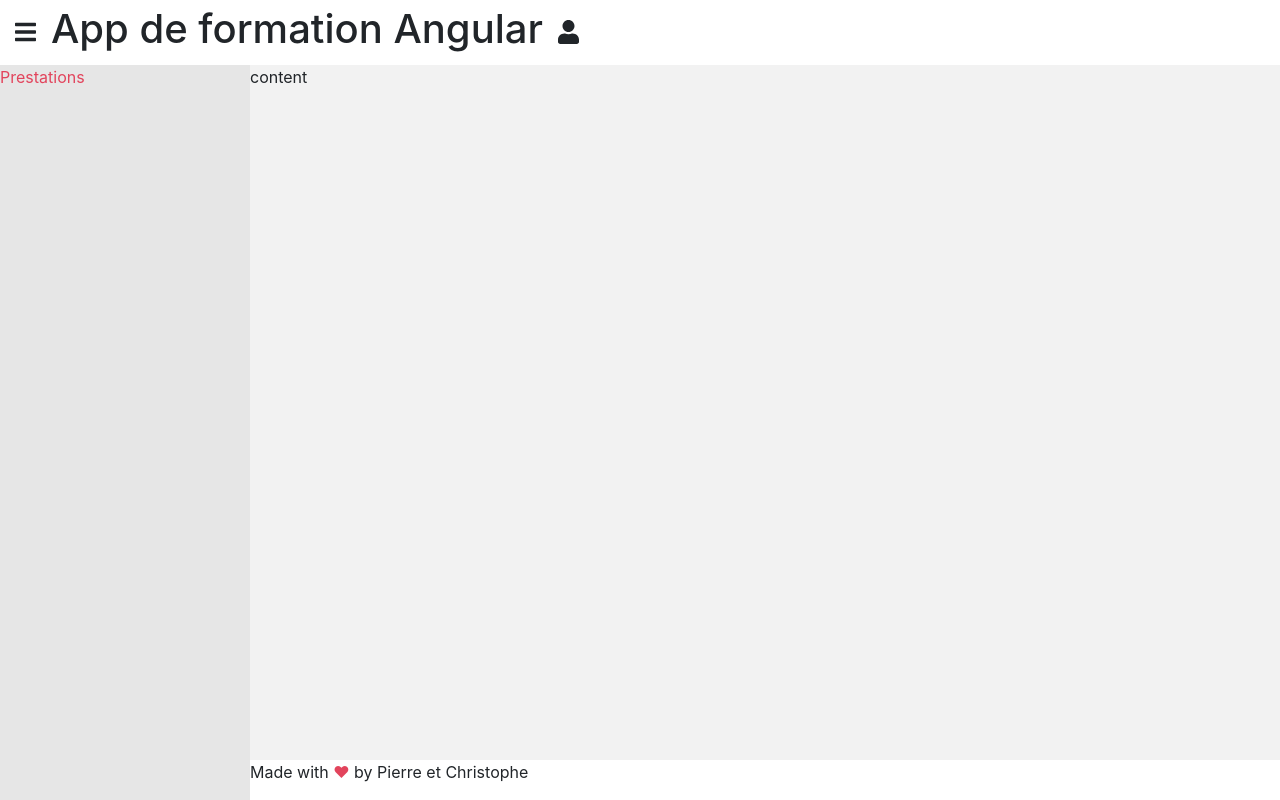
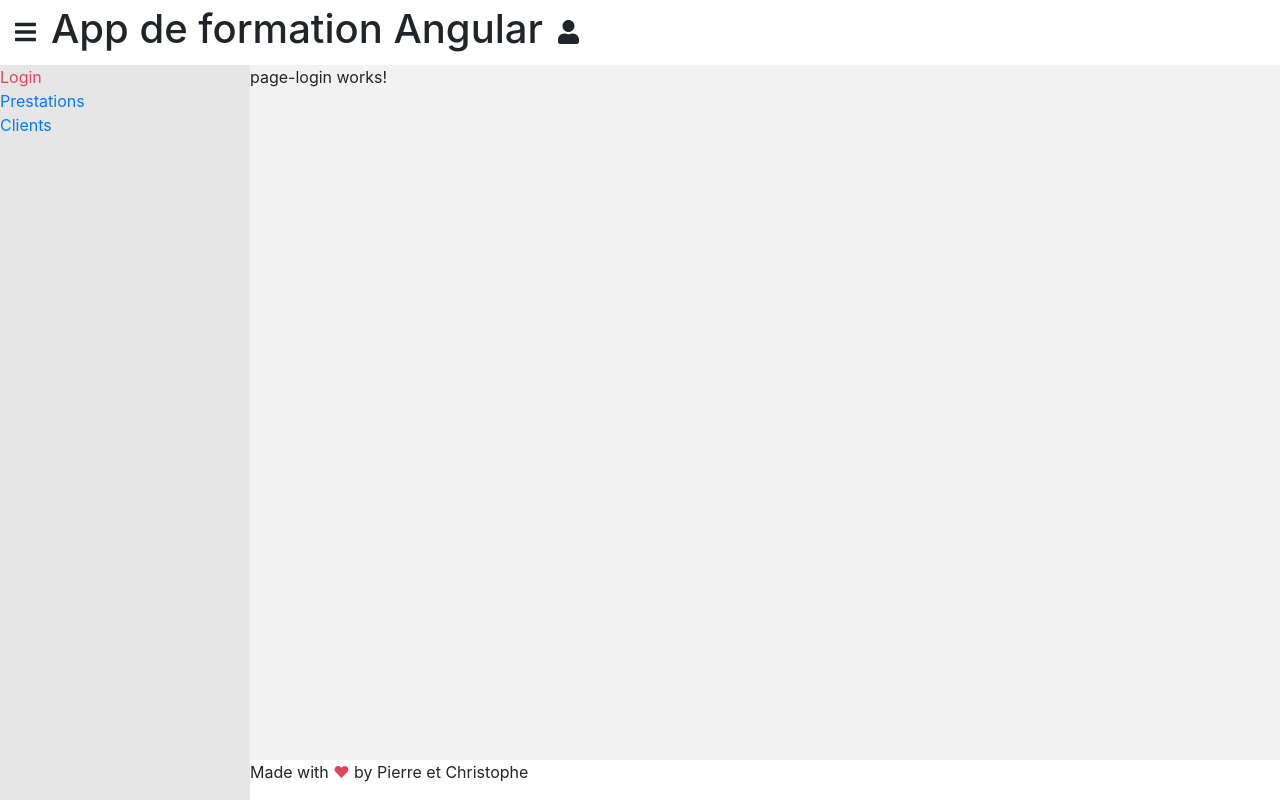
Before and after one commit to Meshvere/crm-angular-nov2018, an Angular app in the folder crm/: page /login in a window 1280 px wide. Built offline with nearby package versions, Linux system fonts and the light colour scheme.

Commit message:
Init routing + lazy loading modules

```diff
--- /dev/null
+++ b/crm/src/app/app-routing.module.ts
@@ -0,0 +1,29 @@
+import { NgModule } from '@angular/core';
+import { RouterModule, Routes } from '@angular/router';
+import { PageLoginComponent } from './login/pages/page-login/page-login.component';
+import { environment } from 'src/environments/environment';
+import { PageNotFoundComponent } from './ui/components/page-not-found/page-not-found.component';
+
+const appRoutes: Routes = [
+  { path: 'login', component: PageLoginComponent },
+  {
+    path: 'prestations',
+    loadChildren: './prestations/prestations.module#PrestationsModule', // <= Charge un module en lazy loading
+  },
+
+  { path: '',
+    redirectTo: '/login',
+    pathMatch: 'full'
+  }, // <= route par défaut
+  { path: '**', component: PageNotFoundComponent } // <= 404 not found
+];
+
+@NgModule({
+  imports: [
+    RouterModule.forRoot(
+      appRoutes,
+      { enableTracing: !environment.production } // <-- debugging purposes only
+    )
+  ]
+})
+export class AppRoutingModule { }
--- a/crm/src/app/app.module.ts
+++ b/crm/src/app/app.module.ts
@@ -4,6 +4,7 @@ import { NgbModule } from '@ng-bootstrap/ng-bootstrap';
 import { AppComponent } from './app.component';
 import { LoginModule } from './login/login.module';
 import { UiModule } from './ui/ui.module';
+import { AppRoutingModule } from './app-routing.module';
 
 
 @NgModule({
@@ -16,7 +17,8 @@ import { UiModule } from './ui/ui.module';
     BrowserModule,
     LoginModule,
     UiModule,
-    NgbModule.forRoot()
+    NgbModule.forRoot(),
+    AppRoutingModule
   ],
   // services
   providers: [],
--- a/crm/src/app/ui/components/nav/nav.component.html
+++ b/crm/src/app/ui/components/nav/nav.component.html
@@ -1,8 +1,18 @@
 <nav>
   <ul class="nav flex-column">
     <li>
-      <a href="">
+      <a routerLink="/login" routerLinkActive="active">
+        Login
+      </a>
+    </li>
+    <li>
+      <a routerLink="/prestations" routerLinkActive="active">
         Prestations
+      </a>
+    </li>
+    <li>
+      <a routerLink="/clients" routerLinkActive="active">
+        Clients
       </a>
     </li>
   </ul>
--- a/crm/src/app/ui/components/nav/nav.component.scss
+++ b/crm/src/app/ui/components/nav/nav.component.scss
@@ -1,4 +1,5 @@
 @import '~src/variables';
-a {
+
+.active {
   color: $palette-color-two;
 }
--- /dev/null
+++ b/crm/src/app/ui/components/page-not-found/page-not-found.component.html
@@ -0,0 +1,3 @@
+<p>
+  404 Not Found
+</p>
--- /dev/null
+++ b/crm/src/app/ui/components/page-not-found/page-not-found.component.scss
@@ -0,0 +1,4 @@
+p {
+  background: #f00;
+  min-height: 100vh;
+}
--- /dev/null
+++ b/crm/src/app/ui/components/page-not-found/page-not-found.component.ts
@@ -0,0 +1,15 @@
+import { Component, OnInit } from '@angular/core';
+
+@Component({
+  selector: 'app-page-not-found',
+  templateUrl: './page-not-found.component.html',
+  styleUrls: ['./page-not-found.component.scss']
+})
+export class PageNotFoundComponent implements OnInit {
+
+  constructor() { }
+
+  ngOnInit() {
+  }
+
+}
--- a/crm/src/app/ui/user-interface/ui/ui.component.html
+++ b/crm/src/app/ui/user-interface/ui/ui.component.html
@@ -10,7 +10,7 @@
   </aside>
   <div class="page">
     <div class="contents">
-      content
+      <router-outlet></router-outlet>
     </div>
     <footer>
       <app-footer></app-footer>
```
Also changed, not shown: crm/src/app/ui/ui.module.ts (+5 -2 lines), 1 other file (tests, documents, lock files or other folders).
